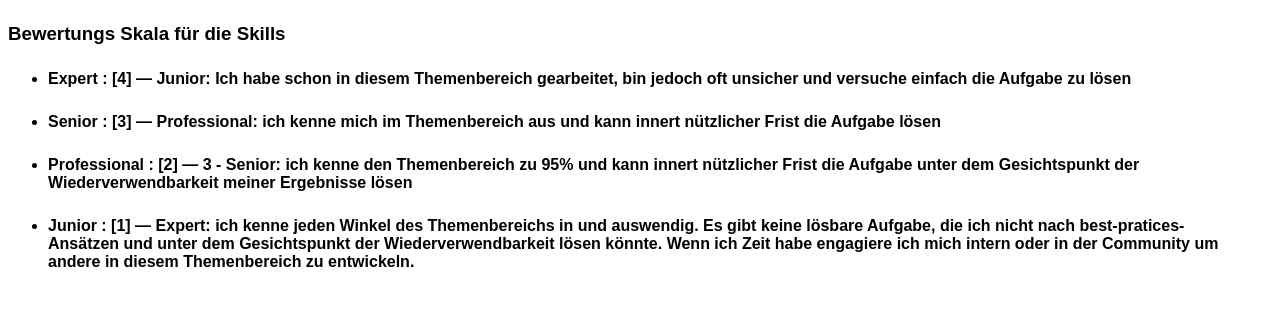
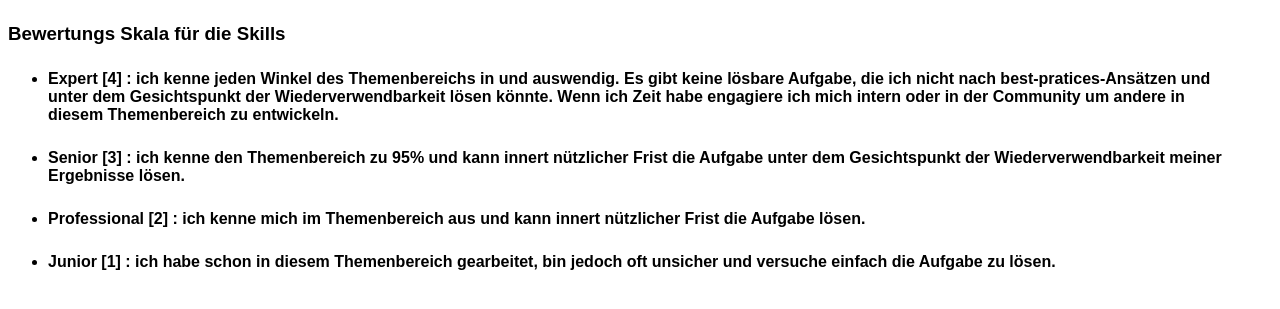
Before and after one commit to rolandoechslin/technologie-radar, a website: page docs/index.html in a window 1280 px wide. Shown: the part 1035-1344 px from the top of the page. Drawn offline with nearby package versions, Linux system fonts and the light colour scheme.

Commit message:
update doc

```diff
--- a/docs/index.html
+++ b/docs/index.html
@@ -798,10 +798,10 @@ TODO
 </p> -->
 
 <ul>
-    <li><strong>Expert</strong> : [4] &mdash; Junior: Ich habe schon in diesem Themenbereich gearbeitet, bin jedoch oft unsicher und versuche einfach die Aufgabe zu lösen</li>
-    <li><strong>Senior</strong> : [3] &mdash; Professional: ich kenne mich im Themenbereich aus und kann innert nützlicher Frist die Aufgabe lösen</li>
-    <li><strong>Professional</strong> : [2] &mdash; 	3 - Senior: ich kenne den Themenbereich zu 95% und kann innert nützlicher Frist die Aufgabe unter dem Gesichtspunkt der Wiederverwendbarkeit meiner Ergebnisse lösen</li>
-    <li><strong>Junior</strong> : [1] &mdash; Expert: ich kenne jeden Winkel des Themenbereichs in und auswendig. Es gibt keine lösbare Aufgabe, die ich nicht nach best-pratices-Ansätzen und unter dem Gesichtspunkt der Wiederverwendbarkeit lösen könnte. Wenn ich Zeit habe engagiere ich mich intern oder in der Community um andere in diesem Themenbereich zu entwickeln.</li>
+    <li><strong>Expert [4]</strong> : ich kenne jeden Winkel des Themenbereichs in und auswendig. Es gibt keine lösbare Aufgabe, die ich nicht nach best-pratices-Ansätzen und unter dem Gesichtspunkt der Wiederverwendbarkeit lösen könnte. Wenn ich Zeit habe engagiere ich mich intern oder in der Community um andere in diesem Themenbereich zu entwickeln.</li>
+    <li><strong>Senior [3]</strong> : ich kenne den Themenbereich zu 95% und kann innert nützlicher Frist die Aufgabe unter dem Gesichtspunkt der Wiederverwendbarkeit meiner Ergebnisse lösen.</li>
+    <li><strong>Professional [2]</strong> : ich kenne mich im Themenbereich aus und kann innert nützlicher Frist die Aufgabe lösen.</li>
+    <li><strong>Junior [1]</strong> : ich habe schon in diesem Themenbereich gearbeitet, bin jedoch oft unsicher und versuche einfach die Aufgabe zu lösen.</li>
 </ul>
 
 </strong>
```
